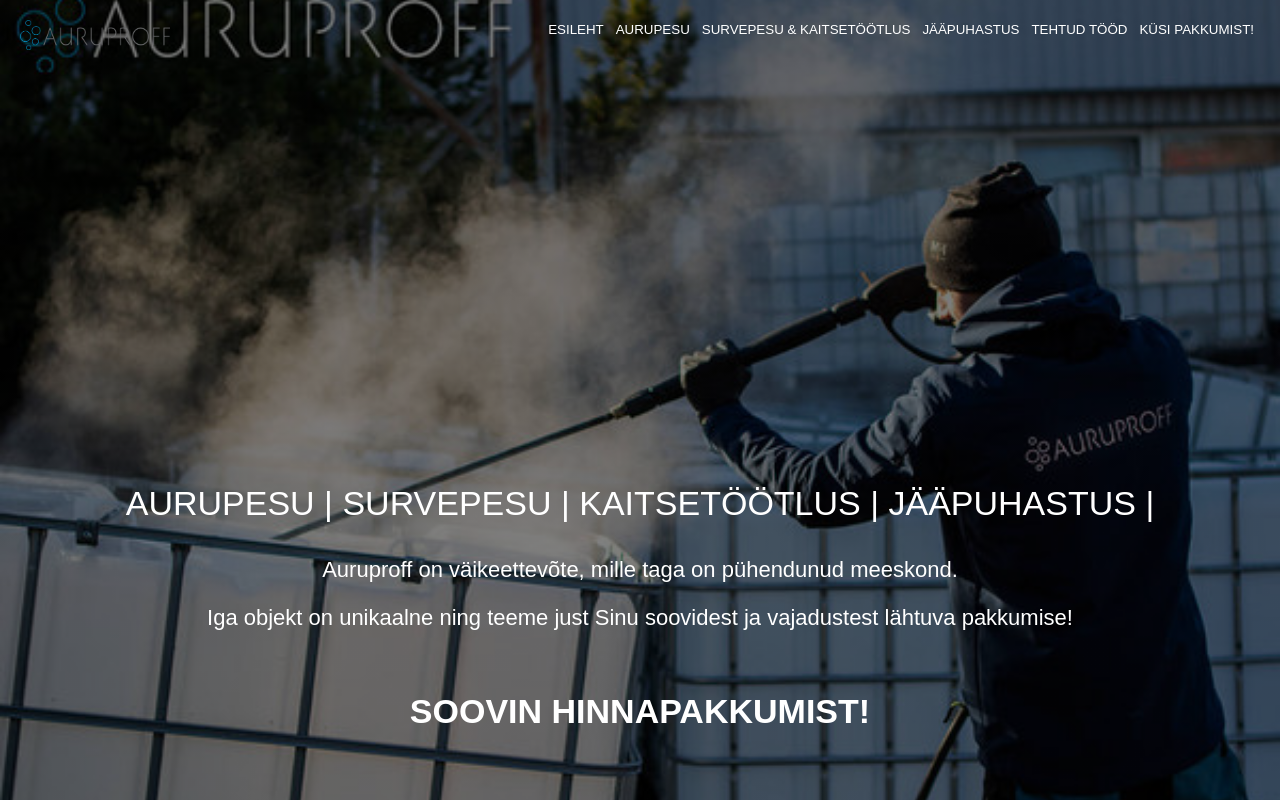
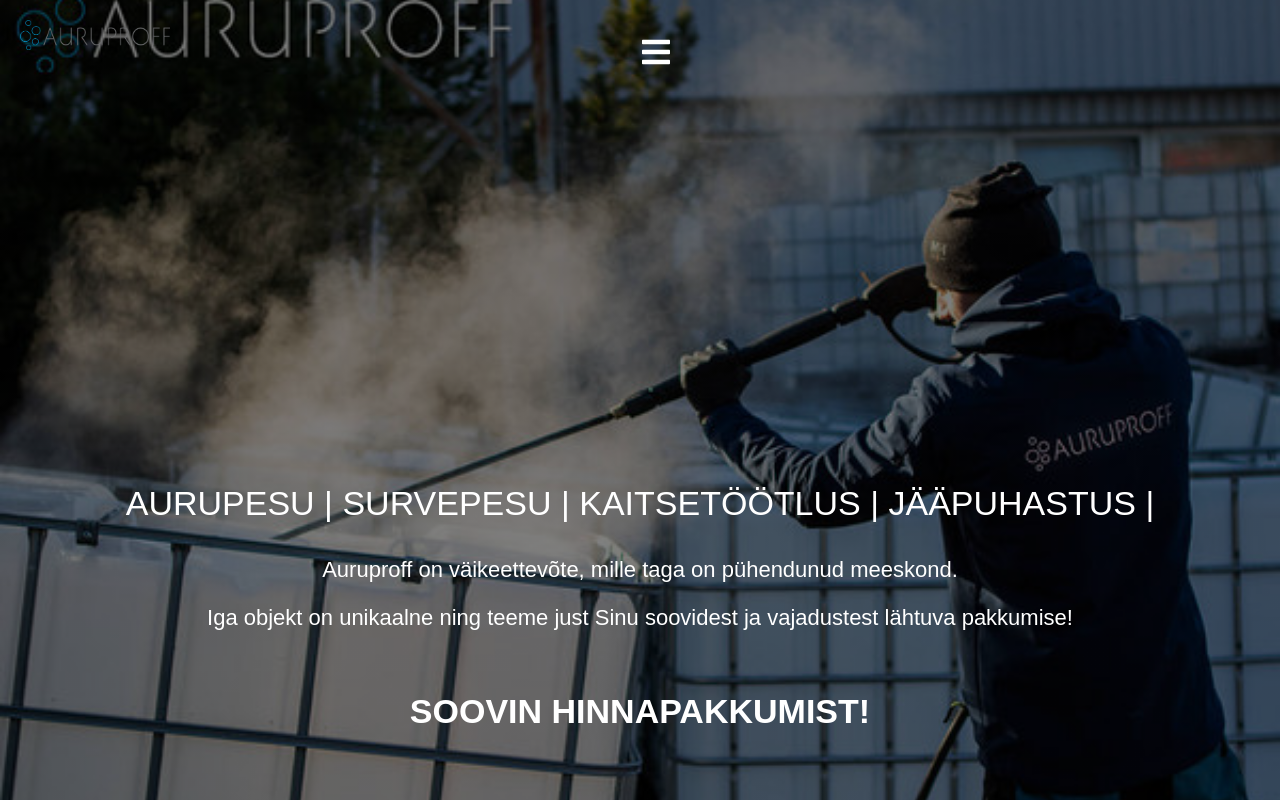
Before and after one commit to andrikaljumae/Auruproff, a React (Create React App) app: page / in a window 1280 px wide. Shown: the top 800 px of the page. Built offline with nearby package versions, Linux system fonts and the light colour scheme.

Commit message:
Sidebar added

```diff
--- a/package.json
+++ b/package.json
@@ -9,6 +9,8 @@
     "react": "^17.0.2",
     "react-dom": "^17.0.2",
     "react-feather": "^2.0.9",
+    "react-icons": "^4.2.0",
+    "react-router-dom": "^5.2.0",
     "react-scripts": "4.0.3",
     "web-vitals": "^1.0.1"
   },
--- a/src/App.js
+++ b/src/App.js
@@ -1,34 +1,21 @@
 import Title from './Title';
 import Body from './Body';
 import './App.css';
-import './Icons.css';
-import { Facebook } from 'react-feather';
-import { Instagram } from 'react-feather';
-import { Mail } from 'react-feather';
-
-function FacebookLink() {
-  window.open("https://www.facebook.com/auruproff");
-}
-
-function InstagramLink() {
-  window.open("https://www.instagram.com/auruproff/");
-}
-
-function MailLink() {
-  window.open("mailto:info@auruproff.ee");
-}
+import Icons from './components/Icons';
+import { BrowserRouter as Router, Switch, Route } from 'react-router-dom';
 
 function App() {
   return (
     <div className="App">
-      <Title />
+      <Router>
+        <Title />
+        <Switch>
+          <Route path='/' />
+        </Switch>
+      </Router>
       <Body />
-      <div className="Icons">
-        <Facebook onClick={FacebookLink} size={40} width={70}/>
-        <Instagram onClick={InstagramLink} size={40} width={70}/>
-        <Mail onClick={MailLink} size={40} width={70}/>
+      <Icons />
       </div>
-    </div>
   );
 }
 
--- a/src/Title.css
+++ b/src/Title.css
@@ -22,12 +22,6 @@
     top: 20px;
     left: 20px;
   }
-  .Header-right {
-    font-family: sans-serif;
-    position: absolute;
-    top: 20px;
-    right: 20px;
-  }
   .button {
     border: none;
     background: none;
--- a/src/Title.js
+++ b/src/Title.js
@@ -1,8 +1,7 @@
 import React from 'react'
 import './Title.css';
 import logo from './logo.png';
-
-
+import Navbar from './components/Navbar';
 
 function Title() {
   return (
@@ -10,14 +9,7 @@ function Title() {
         <div className="Header-left">
             <img src={logo} width="150px" height="30px" alt="pilt" />
         </div>
-        <div className="Header-right">
-            <button class="button">ESILEHT</button>
-            <button class="button">AURUPESU</button>
-            <button class="button">SURVEPESU & KAITSETÖÖTLUS</button>
-            <button class="button">JÄÄPUHASTUS</button>
-            <button class="button">TEHTUD TÖÖD</button>
-            <button class="button">KÜSI PAKKUMIST!</button>
-        </div>
+        <Navbar/>
         <div className="Header-middle">
             <p>AURUPESU | SURVEPESU | KAITSETÖÖTLUS | JÄÄPUHASTUS |</p>
             <p style={{fontSize: 22}}>Auruproff on väikeettevõte, mille taga on pühendunud meeskond.</p>
--- /dev/null
+++ b/src/components/Icons.js
@@ -0,0 +1,29 @@
+import React from 'react';
+import './Icons.css';
+import { Facebook } from 'react-feather';
+import { Instagram } from 'react-feather';
+import { Mail } from 'react-feather';
+
+function FacebookLink() {
+  window.open("https://www.facebook.com/auruproff");
+}
+
+function InstagramLink() {
+  window.open("https://www.instagram.com/auruproff/");
+}
+
+function MailLink() {
+  window.open("mailto:info@auruproff.ee");
+}
+
+function Icons() {
+  return (
+      <div className="Icons">
+        <Facebook onClick={FacebookLink} size={40} width={70}/>
+        <Instagram onClick={InstagramLink} size={40} width={70}/>
+        <Mail onClick={MailLink} size={40} width={70}/>
+      </div>
+  );
+}
+
+export default Icons;
--- /dev/null
+++ b/src/components/Navbar.css
@@ -0,0 +1,69 @@
+.navbar {
+    height: 80px;
+    display: flex;
+    justify-content: flex-start;
+    align-items: center;
+  }
+
+  .menu-bars {
+    margin-left: 2rem;
+    font-size: 2rem;
+    background: none;
+  }
+
+  .nav-menu {
+    width: 250px;
+    height: 100vh;
+    display: flex;
+    justify-content: center;
+    position: fixed;
+    top: 0;
+    left: -100%;
+    transition: 850ms;
+  }
+
+  .nav-menu.active {
+    left: 0;
+    transition: 350ms;
+  }
+
+  .nav-text {
+    display: flex;
+    justify-content: flex-start;
+    align-items: center;
+    padding: 8px 0px 8px 16px;
+    list-style: none;
+    height: 60px;
+  }
+
+  .nav-text a {
+    text-decoration: none;
+    color: #f5f5f5;
+    font-size: 18px;
+    width: 95%;
+    height: 100%;
+    display: flex;
+    align-items: center;
+    padding: 0 16px;
+    border-radius: 4px;
+  }
+
+  .nav-text a:hover {
+    background-color: #1a83ff;
+  }
+
+  .nav-menu-items {
+    width: 100%;
+  }
+
+  .navbar-toggle {
+    width: 100%;
+    height: 80px;
+    display: flex;
+    justify-content: flex-start;
+    align-items: center;
+  }
+
+  span {
+    margin-left: 16px;
+  }
--- /dev/null
+++ b/src/components/Navbar.js
@@ -0,0 +1,46 @@
+import React, { useState } from 'react';
+import * as FaIcons from 'react-icons/fa';
+import * as AiIcons from 'react-icons/ai';
+import { Link } from 'react-router-dom';
+import { SidebarData } from './SidebarData';
+import './Navbar.css';
+import { IconContext } from 'react-icons';
+
+function Navbar() {
+  const [sidebar, setSidebar] = useState(false);
+
+  const showSidebar = () => setSidebar(!sidebar);
+
+  return (
+    <>
+      <IconContext.Provider value={{ color: '#fff' }}>
+        <div className='navbar'>
+          <Link to='#' className='menu-bars'>
+            <FaIcons.FaBars onClick={showSidebar} />
+          </Link>
+        </div>
+        <nav className={sidebar ? 'nav-menu active' : 'nav-menu'}>
+          <ul className='nav-menu-items' onClick={showSidebar}>
+            <li className='navbar-toggle'>
+              <Link to='#' className='menu-bars'>
+                <AiIcons.AiOutlineClose />
+              </Link>
+            </li>
+            {SidebarData.map((item, index) => {
+              return (
+                <li key={index} className={item.cName}>
+                  <Link to={item.path}>
+                    {item.icon}
+                    <span>{item.title}</span>
+                  </Link>
+                </li>
+              );
+            })}
+          </ul>
+        </nav>
+      </IconContext.Provider>
+    </>
+  );
+}
+
+export default Navbar;
--- /dev/null
+++ b/src/components/SidebarData.js
@@ -0,0 +1,33 @@
+
+export const SidebarData = [
+  {
+    title: 'ESILEHT',
+    path: '/',
+    cName: 'nav-text'
+  },
+  {
+    title: 'AURUPESU',
+    path: '/aurupesu',
+    cName: 'nav-text'
+  },
+  {
+    title: 'SURVEPESU & KAITSETÖÖTLUS',
+    path: '/survepesu',
+    cName: 'nav-text'
+  },
+  {
+    title: 'JÄÄPUHASTUS',
+    path: '/jaapuhastus',
+    cName: 'nav-text'
+  },
+  {
+    title: 'TEHTUD TÖÖD',
+    path: '/tehtud-tood',
+    cName: 'nav-text'
+  },
+  {
+    title: 'KÜSI PAKKUMIST',
+    path: '/kontakt',
+    cName: 'nav-text'
+  }
+];
```
Also changed, not shown: src/setupTests.js (deleted, +0 -5 lines), src/components/Icons.css (renamed from src/Icons.css), src/logo.svg (deleted), 1 other file (tests, documents, lock files or other folders).
